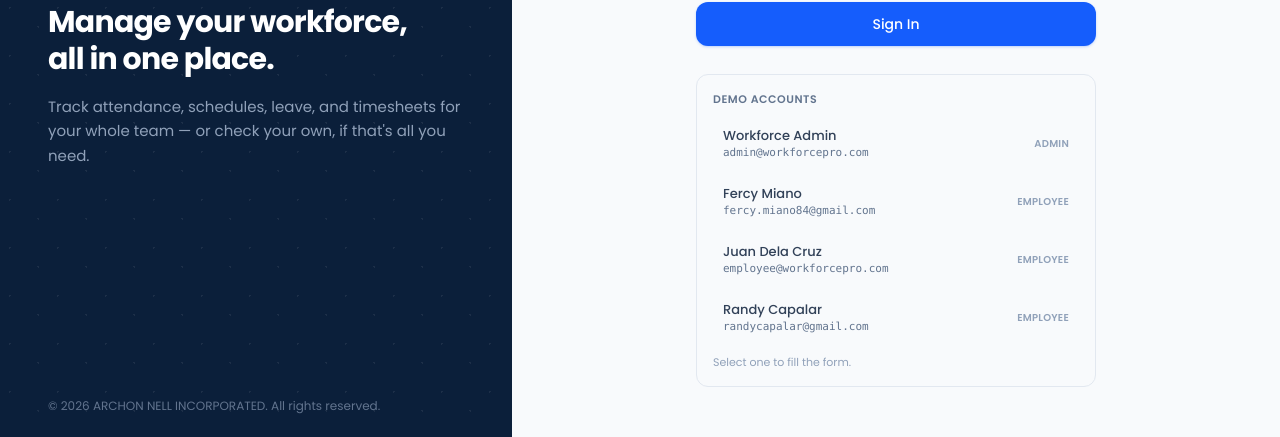
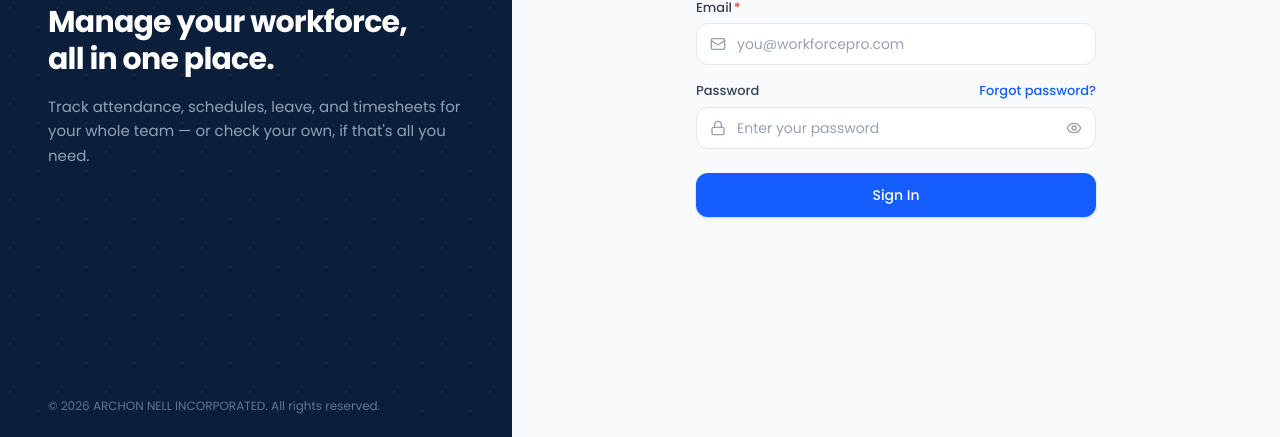
Before and after one commit to fercymiano08/workforce-mgmt, a React (Vite) app in the folder frontend/: page /login in a window 1280 px wide. Shown: the part 338-775 px from the top of the page. Built offline with nearby package versions, Linux system fonts and the light colour scheme; no server answers.

Commit message:
Revert "Show the seeded demo accounts on the login page"
This reverts commit 9c8dd87d5a692a9cfe9ac0aec7cffbbdd71a0ea9.

```diff
--- a/frontend/src/pages/auth/Login.jsx
+++ b/frontend/src/pages/auth/Login.jsx
@@ -6,15 +6,6 @@ import { useAuth } from '../../context/AuthContext';
 import { useToast } from '../../context/ToastContext';
 import Button from '../../components/ui/Button';
 import Input from '../../components/ui/Input';
-
-// Seeded by DatabaseSeeder. The admin sees everything; an employee is scoped to their own records
-// and is signed out after 3 idle minutes, which is what the kiosk/attendance flow is built around.
-const DEMO_ACCOUNTS = [
-  { label: 'Workforce Admin', role: 'Admin', email: 'admin@workforcepro.com', password: 'Admin@123' },
-  { label: 'Fercy Miano', role: 'Employee', email: 'fercy.miano84@gmail.com', password: 'Employee@123' },
-  { label: 'Juan Dela Cruz', role: 'Employee', email: 'employee@workforcepro.com', password: 'Employee@123' },
-  { label: 'Randy Capalar', role: 'Employee', email: 'randycapalar@gmail.com', password: 'Employee@123' },
-];
 
 export default function Login() {
   const { login } = useAuth();
@@ -183,37 +174,6 @@ export default function Login() {
               {lockout > 0 ? `Try again in ${lockout}s` : 'Sign In'}
             </Button>
           </form>
-
-          {/* The seeded accounts are the only way in, and guessing an address costs a rate-limit
-              attempt (5 tries, then a 60s lockout) that is easy to spend before a demo even starts. */}
-          <div className="mt-7 rounded-xl border border-slate-200 bg-slate-50 p-4">
-            <p className="text-[11px] font-semibold uppercase tracking-wider text-slate-500 mb-2.5">
-              Demo accounts
-            </p>
-            <div className="space-y-1.5">
-              {DEMO_ACCOUNTS.map((account) => (
-                <button
-                  key={account.email}
-                  type="button"
-                  onClick={() => {
-                    setEmail(account.email);
-                    setPassword(account.password);
-                    setError('');
-                  }}
-                  className="w-full flex items-center justify-between gap-3 rounded-lg px-2.5 py-2 text-left hover:bg-white hover:shadow-sm transition-all duration-150"
-                >
-                  <span className="min-w-0">
-                    <span className="block text-[13px] font-medium text-slate-700 truncate">{account.label}</span>
-                    <span className="block text-[11px] text-slate-500 font-mono truncate">{account.email}</span>
-                  </span>
-                  <span className="shrink-0 text-[10px] font-semibold uppercase tracking-wide text-slate-400">
-                    {account.role}
-                  </span>
-                </button>
-              ))}
-            </div>
-            <p className="text-[11px] text-slate-400 mt-2.5">Select one to fill the form.</p>
-          </div>
         </div>
       </div>
     </div>
```
